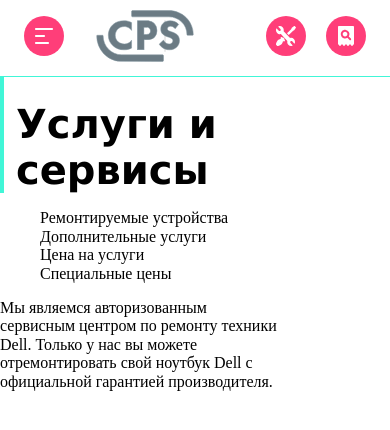
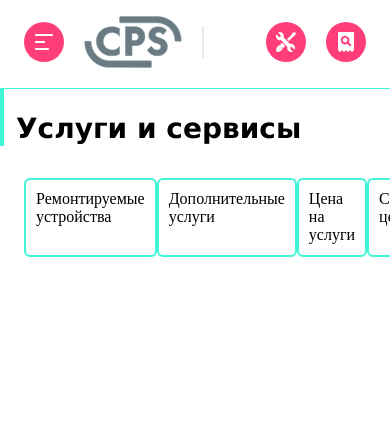
Before and after one commit to imperfect-hatred/JS, a website built with Vite: page LEON/index.html in a window 390 px wide. Built offline with nearby package versions, Linux system fonts and the light colour scheme.

Commit message:
first commit

```diff
--- /dev/null
+++ b/Js-практика/data-types.js
@@ -0,0 +1,2 @@
+const age = 20;
+console.log("age", age, typeof age);
--- a/LEON/index.html
+++ b/LEON/index.html
@@ -11,47 +11,31 @@
     <div id="app">
       <div class="header">
         <ul class="header__navigation">
-          <li class="header__icon">
-            <img src="icons/burger.svg" />
-          </li>
-          <li class="header__logo">
-            <img src="icons/logo.svg" />
-          </li>
-          <li class="header__divider"><img src="icons/divider.svg" /></li>
+          <div class="header__navigation--left">
+            <li class="header__icon"><img src="icons/burger.svg" /></li>
+            <li class="header__logo"><img src="icons/logo.svg" /></li>
+            <li class="header__divider"><img src="icons/divider.svg" /></li>
+          </div>
           <div class="header__navigation--links">
-            <li class="header__repair"><img src="icons/repair.svg" /></li>
-            <li class="header__icon">
-              <img src="icons/checkstatus.svg" />
-            </li>
             <div class="header__navigation--action">
               <li class="header__icon"><img src="icons/call.svg" /></li>
               <li class="header__icon"><img src="icons/chat.svg" /></li>
-              <li class="header__icon">
-                <img src="icons/profile.svg" />
-              </li>
+              <li class="header__icon"><img src="icons/profile.svg" /></li>
+              <li class="header__divider"><img src="icons/divider.svg" /></li>
             </div>
+            <li class="header__repair"><img src="icons/repair.svg" /></li>
+            <li class="header__icon"><img src="icons/checkstatus.svg" /></li>
           </div>
         </ul>
       </div>
       <div class="services">
-        <div class="services__header">
-        Услуги и сервисы
-        </div>
-        <div class="services__swiper">
-          <ul>
-            <li>Ремонтируемые устройства</li>
-            <li>Дополнительные услуги</li>
-            <li>Цена на услуги</li>
-            <li>Специальные цены</li>
-          </ul>
-        </div>
-        <div class="services__info">
-          Мы являемся авторизованным <br />
-          сервисным центром по ремонту техники <br />
-          Dell. Только у нас вы можете <br />
-          отремонтировать свой ноутбук Dell с <br />
-          официальной гарантией производителя.
-        </div>
+        <div class="services__header">Услуги и сервисы</div>
+        <ul class="services__swiper">
+          <li class="services__swiper--button">Ремонтируемые устройства</li>
+          <li class="services__swiper--button">Дополнительные услуги</li>
+          <li class="services__swiper--button">Цена на услуги</li>
+          <li class="services__swiper--button">Специальные цены</li>
+        </ul>
       </div>
     </div>
   </body>
--- a/LEON/styles/style.scss
+++ b/LEON/styles/style.scss
@@ -1,17 +1,17 @@
 @import "./variables.scss";
 
+.app {
+  background: #f8f8f8;
+  width: 100%;
+}
 li {
   list-style-type: none;
 }
 
 .header {
-  background-color: rgb(255, 255, 255);
+  background: rgb(255, 255, 255);
   width: 100%;
   border-bottom: 1px solid $secondary-color;
-  &__logo {
-    position: fixed;
-    padding-left: 72px;
-  }
   &__navigation {
     display: flex;
     padding: 16px 24px;
@@ -20,41 +20,54 @@ li {
     align-items: center;
     flex-direction: row;
 
+    &--left {
+      display: flex;
+      gap: 20px;
+      align-items: center;
+    }
+
     &--links {
       display: flex;
       gap: 20px;
     }
 
     &--action {
-      display: flex;
+      display: none;
       gap: 20px;
-      @media (min-width: $mobile-width) {
-        display: none;
-        @media (min-width: $tablet-width) {
-          display: flex;
-        }
+      @media (min-width: $tablet-width) {
+        display: flex;
+        align-items: center;
+        justify-content: right;
       }
     }
   }
-
   @media (min-width: $desktop-width) {
     display: none;
   }
 }
 .services {
-  width: 100%;
   &__header {
     padding-left: 12px;
     padding-top: 24px;
     border-left: 4px solid $secondary-color;
     font-family: "Lucida Sans", "Lucida Sans Regular", "Lucida Grande",
       "Lucida Sans Unicode", Geneva, Verdana, sans-serif;
-    font-size: 40px;
-    font-weight: 1000;
+    font-size: 28px;
+    font-weight: 700;
   }
-  &__swiper li {
+  &__swiper {
     display: flex;
     flex-direction: row;
     justify-content: space-between;
+    position: fixed;
+    padding: 16px 24px;
+    width: 70%;
+    &--button {
+      background: white;
+      border: 2px solid $secondary-color;
+      padding: 10px;
+      border-radius: 6px;
+      font-size: 16px;
+    }
   }
 }
```
Also changed, not shown: Js-практика/car.html (added, +10 -0 lines), Js-практика/car.js (added, +14 -0 lines), Js-практика/const.html (added, +12 -0 lines), Js-практика/const.js (added, +11 -0 lines), Js-практика/data-types.html (added, +10 -0 lines), Js-практика/index.html (added, +10 -0 lines), Js-практика/index.js (added, +13 -0 lines).
